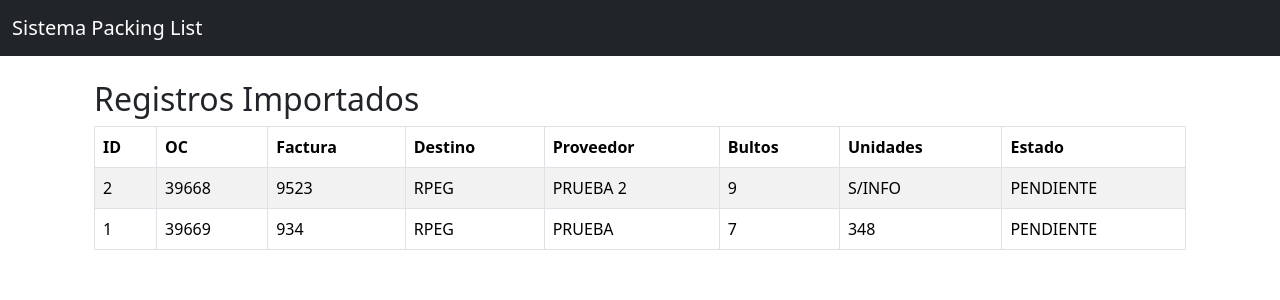
After one commit to MaverickMills/NACIONAL, a Flask app: page /registros in a window 1280 px wide. The commit adds this page. Shown: the top 300 px of the page. Run offline with Flask 3, Linux system fonts and the light colour scheme.

Commit message:
Modulo 6.1 listado web de registros importados usando Boostrap

```diff
--- a/app.py
+++ b/app.py
@@ -29,7 +29,15 @@ def inicio():
 
 @app.route("/dashboard")
 def dashboard():
+
     return """Dashboard Packing List"""
+
+
+@app.route("/registros")
+def registros():
+    registros = Consolidado.query.order_by(Consolidado.id.desc()).all()
+
+    return render_template("registros.html", registros=registros)
 
 
 @app.route("/importar", methods=["GET", "POST"])
--- a/templates/base.html
+++ b/templates/base.html
@@ -8,8 +8,7 @@
     <title>Sistema Packing List</title>
 
     <link
-        href="https://cdn.jsdelivr.net/npm/bootstrap@5.3.3/dist/css/bootstrap.min.css"
-        rel="stylesheet">
+        href="https://cdn.jsdelivr.net/npm/bootstrap@5.3.3/dist/css/bootstrap.min.css" rel="stylesheet">
 
 </head>
 
--- /dev/null
+++ b/templates/registros.html
@@ -0,0 +1,34 @@
+{% extends "base.html" %}
+{% block contenido %}
+<div class="container mt-4">
+    <h2>Registros Importados</h2>
+    <table class="table table-striped table-bordered">
+        <thead>
+            <tr>
+                <th>ID</th>
+                <th>OC</th>
+                <th>Factura</th>
+                <th>Destino</th>
+                <th>Proveedor</th>
+                <th>Bultos</th>
+                <th>Unidades</th>
+                <th>Estado</th>
+            </tr>
+        </thead>
+        <tbody>
+            {% for registro in registros %}
+            <tr>
+                <td>{{ registro.id }}</td>
+                <td>{{ registro.oc }}</td>
+                <td>{{ registro.factura }}</td>
+                <td>{{ registro.destino }}</td>
+                <td>{{ registro.proveedor }}</td>
+                <td>{{ registro.bultos }}</td>
+                <td>{{ registro.unidades }}</td>
+                <td>{{ registro.estado }}</td>
+            </tr>
+            {% endfor %}
+        </tbody>
+    </table>
+</div>
+{% endblock %}
```
